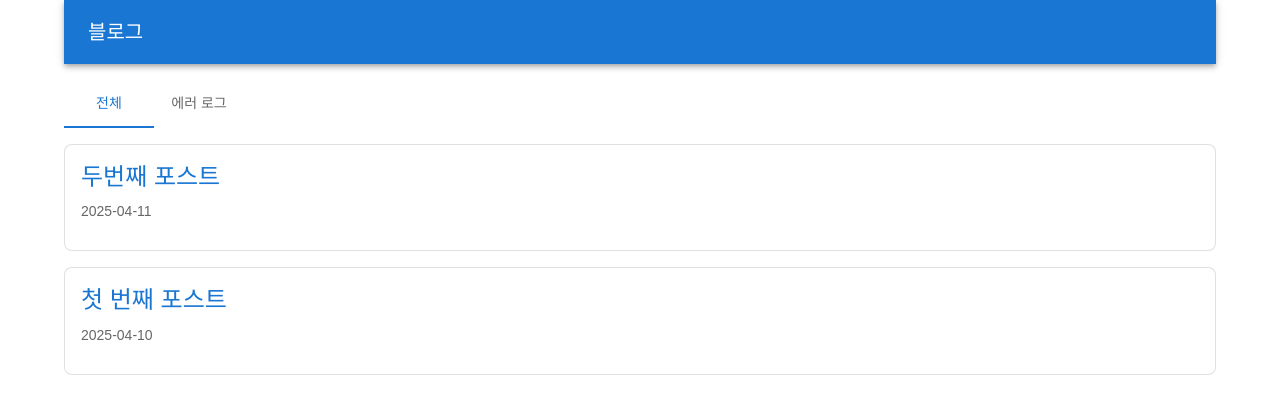
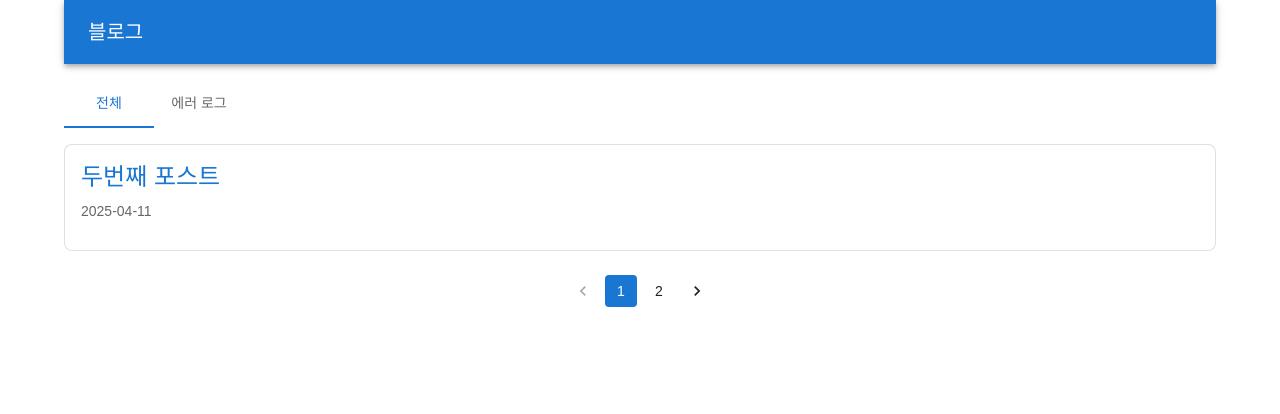
Before and after one commit to hjlee7856/hjlee7856.github.io, a Next.js app: page / in a window 1280 px wide. Shown: the top 414 px of the page. Built offline with nearby package versions, Linux system fonts and the light colour scheme.

Commit message:
페이지네이션 추가

```diff
--- a/src/pages/index.tsx
+++ b/src/pages/index.tsx
@@ -1,6 +1,13 @@
-// pages/index.tsx
-
-import { Box, Card, CardContent, Container, Tab, Tabs, Typography } from '@mui/material';
+import {
+  Box,
+  Card,
+  CardContent,
+  Container,
+  Pagination,
+  Tab,
+  Tabs,
+  Typography,
+} from '@mui/material';
 import fs from 'fs';
 import matter from 'gray-matter';
 import Link from 'next/link';
@@ -21,12 +28,10 @@ const categories = [
 
 export async function getStaticProps() {
   const files = fs.readdirSync(path.join('posts'));
-
   const posts: PostMeta[] = files.map((filename) => {
     const slug = filename.replace('.mdx', '');
     const markdownWithMeta = fs.readFileSync(path.join('posts', filename), 'utf-8');
     const { data: frontmatter } = matter(markdownWithMeta);
-
     return {
       slug,
       title: frontmatter.title,
@@ -48,33 +53,41 @@ export async function getStaticProps() {
 export default function Home({ posts }: { posts: PostMeta[] }) {
   const [category, setCategory] = useState('');
   const [value, setValue] = useState(0);
+  const [currentPage, setCurrentPage] = useState(1);
+  const postsPerPage = 1; // 페이지당 표시할 포스트 수
+
+  const handleChange = (event: React.SyntheticEvent, newValue: number) => {
+    setValue(newValue);
+    setCategory(categories[newValue].categoryName);
+    setCurrentPage(1); // 카테고리 변경 시 첫 페이지로 리셋
+  };
+
+  // 카테고리 필터링 후 페이지네이션 적용
+  const filteredPosts = posts.filter((post) => category === '' || post.category === category);
+  const totalPages = Math.ceil(filteredPosts.length / postsPerPage);
+  const currentPosts = filteredPosts.slice(
+    (currentPage - 1) * postsPerPage,
+    currentPage * postsPerPage
+  );
 
   return (
     <Container sx={{ px: '0 !important', py: 0 }}>
       <Box display="flex" justifyContent="flex-start" my={2}>
-        <Tabs
-          value={value}
-          onChange={(_, newValue) => {
-            setValue(newValue);
-            setCategory(categories[newValue].categoryName);
-          }}
-        >
+        <Tabs value={value} onChange={handleChange}>
           {categories.map((category) => (
             <Tab key={category.categoryName} label={category.title} />
           ))}
         </Tabs>
       </Box>
 
-      {posts
-        .filter((post) => {
-          if (category === '') return post;
-          return post.category === category;
-        })
-        .map((post) => (
-          <Link href={`/posts/${post.slug}`} style={{ textDecoration: 'none', color: 'inherit' }}>
+      {currentPosts.map((post) => (
+        <Link
+          href={`/posts/${post.slug}`}
+          style={{ textDecoration: 'none', color: 'inherit' }}
+          key={post.slug}
+        >
           <Card
             variant="outlined"
-              key={post.slug}
             sx={{
               my: 2,
               borderRadius: '8px',
@@ -94,6 +107,17 @@ export default function Home({ posts }: { posts: PostMeta[] }) {
           </Card>
         </Link>
       ))}
+
+      {/* MUI Pagination 컴포넌트 */}
+      <Box display="flex" justifyContent="center" my={3}>
+        <Pagination
+          count={totalPages} // 총 페이지 수
+          page={currentPage} // 현재 페이지
+          onChange={(event, value) => setCurrentPage(value)} // 페이지 변경 시
+          color="primary"
+          shape="rounded"
+        />
+      </Box>
     </Container>
   );
 }
```
Lines whose indentation alone changed are shown as unchanged.
